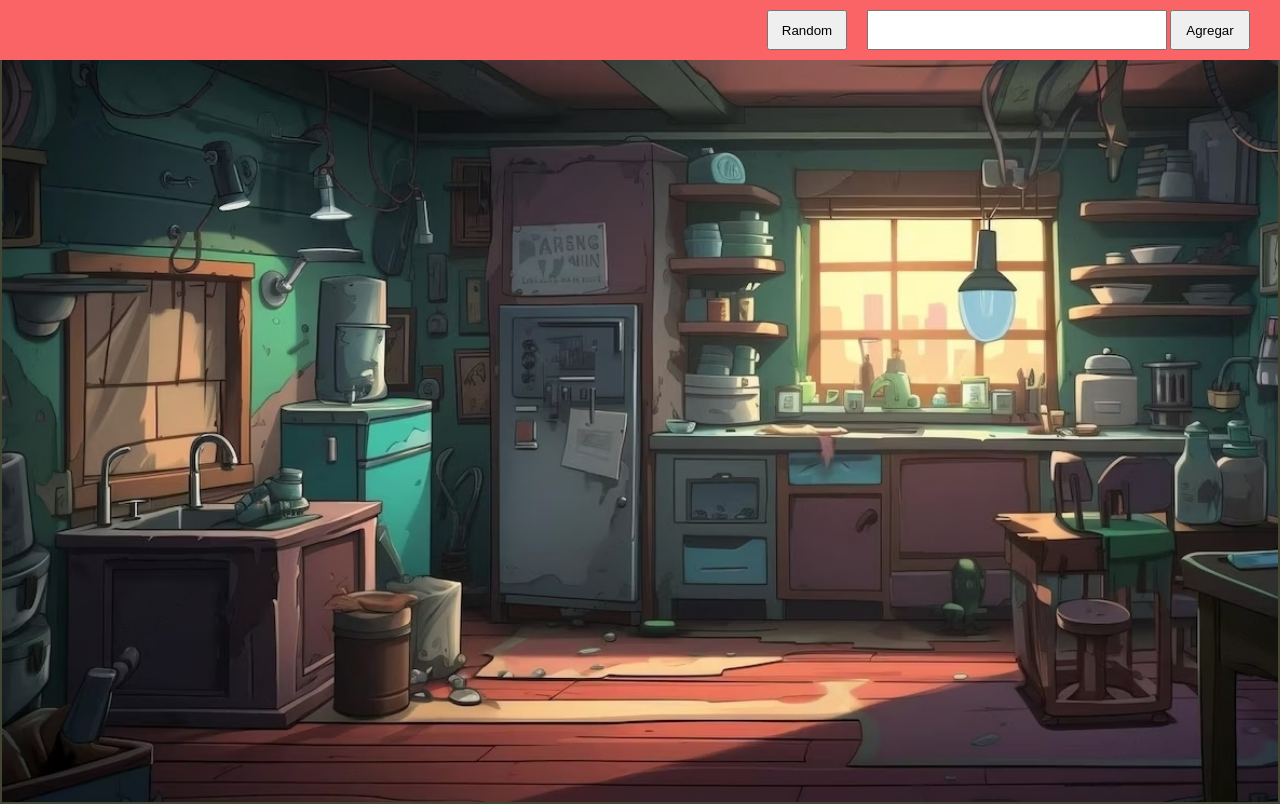
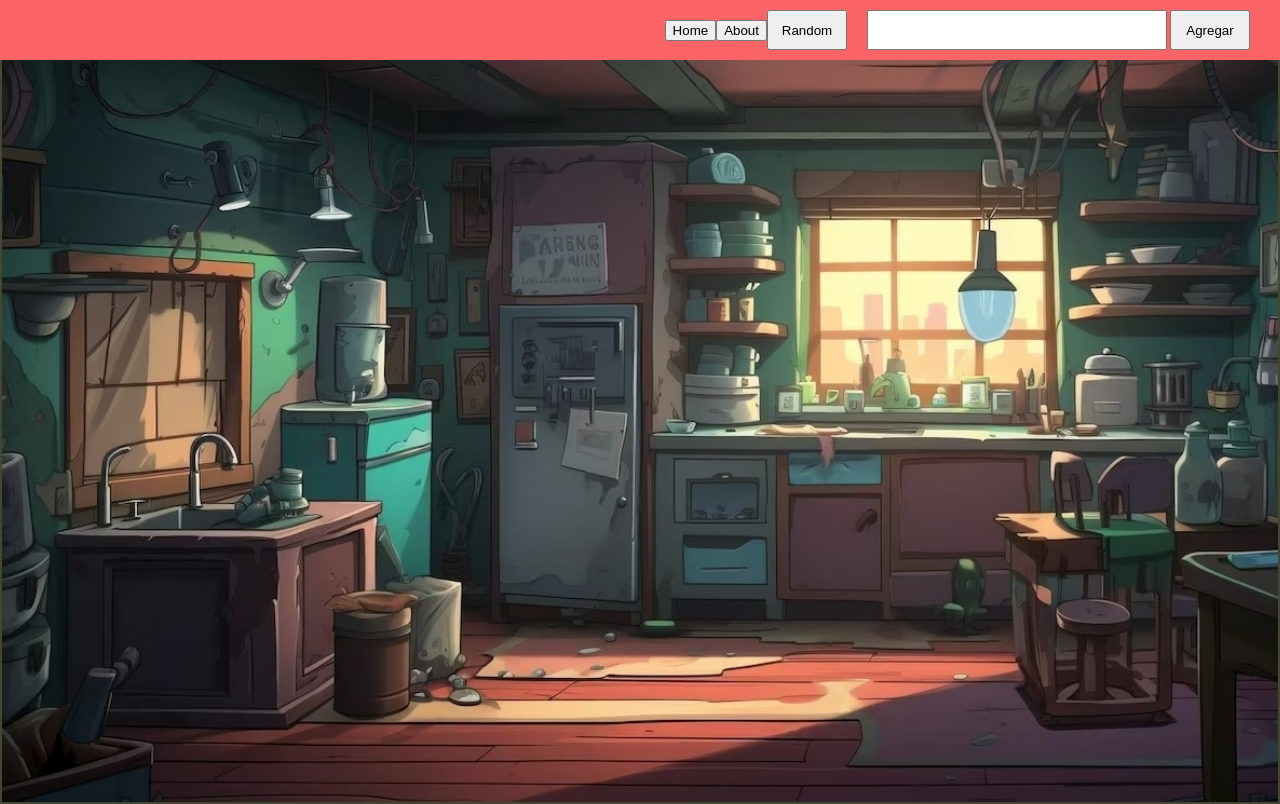
Before and after one commit to fhdzleon/proyectoIntegrador, a React (Create React App) app: page / in a window 1280 px wide. Built offline with nearby package versions, Linux system fonts and the light colour scheme.

Commit message:
Avance hasta el ejercicio2 de routing

```diff
--- a/package.json
+++ b/package.json
@@ -9,6 +9,7 @@
     "axios": "^1.6.4",
     "react": "^18.2.0",
     "react-dom": "^18.2.0",
+    "react-router-dom": "^6.21.1",
     "react-scripts": "5.0.1",
     "styled-components": "^6.1.6",
     "web-vitals": "^2.1.4"
--- a/src/App.js
+++ b/src/App.js
@@ -3,6 +3,7 @@ import axios from "axios";
 import { useState } from "react";
 import Cards from "./components/Cards/Cards.jsx";
 import Nav from "./components/NavBar/Nav.jsx";
+import { Routes, Route} from "react-router-dom";
 
 
 function App() {
--- a/src/components/NavBar/Nav.jsx
+++ b/src/components/NavBar/Nav.jsx
@@ -1,10 +1,13 @@
 import SearchBar from "../SearchBar/SearchBar";
 import RandomButton from "../RandomButton/RandomButton";
 import style from "./Nav.module.css";
+import { Link } from "react-router-dom";
 
 export default function Nav ({onSearch}) {
     return (
         <div className={style.contenedor}>
+            <Link to="/home"><button>Home</button></Link>
+            <Link to="/about"><button>About</button></Link>
         <RandomButton onSearch={onSearch}/>
         <SearchBar onSearch={onSearch}></SearchBar>
         </div>
--- a/src/index.js
+++ b/src/index.js
@@ -2,8 +2,11 @@ import React from 'react'
 import ReactDOM from 'react-dom'
 import './index.css'
 import App from './App'
+import { BrowserRouter } from "react-router-dom";
 
 ReactDOM.render(
-  <App />,
-  document.getElementById('root')
+  <BrowserRouter>
+  <App />
+  </BrowserRouter>
+  ,document.getElementById('root')
 )
```
Also changed, not shown: src/views/About.jsx (added, +11 -0 lines), 1 other file (tests, documents, lock files or other folders).
